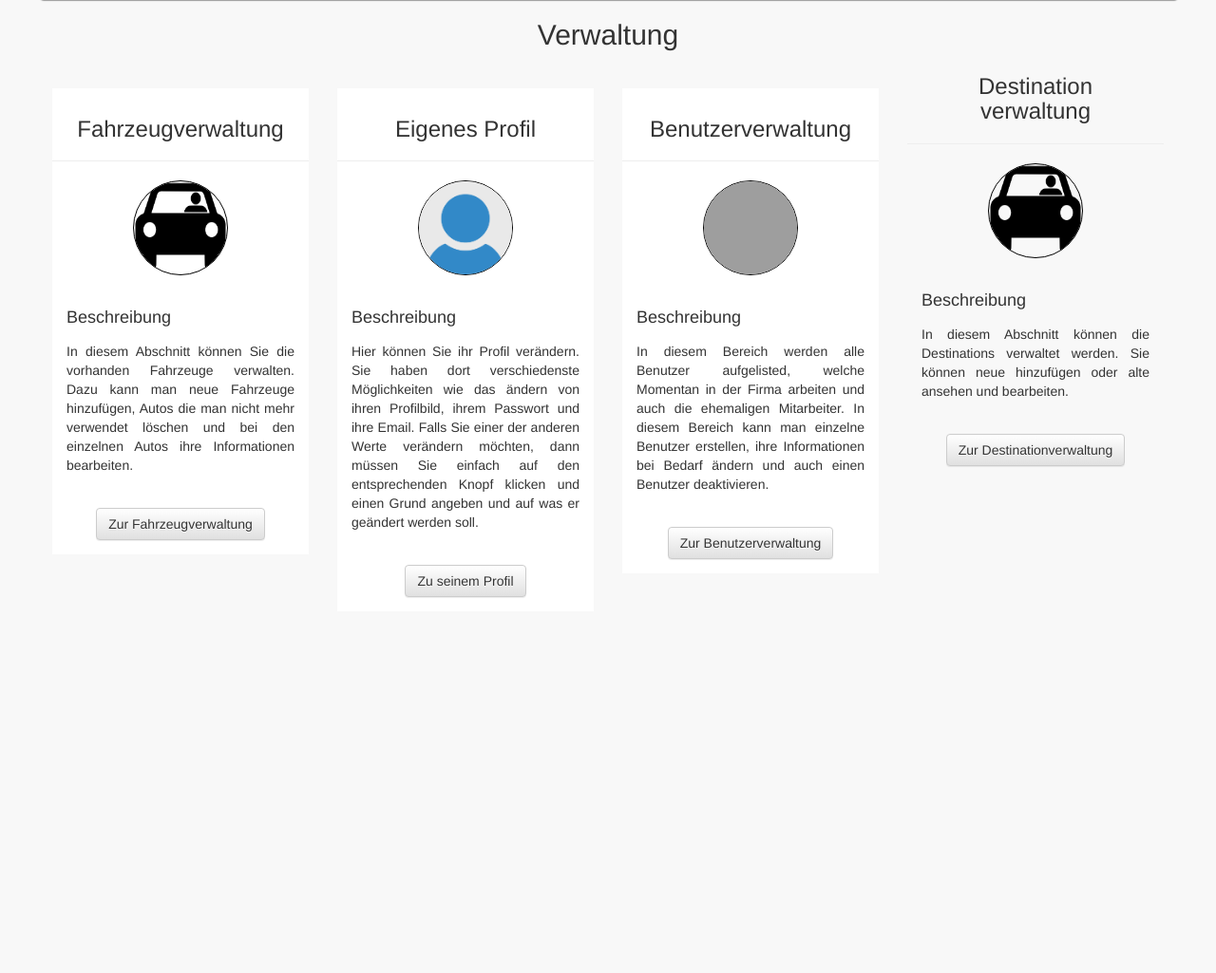
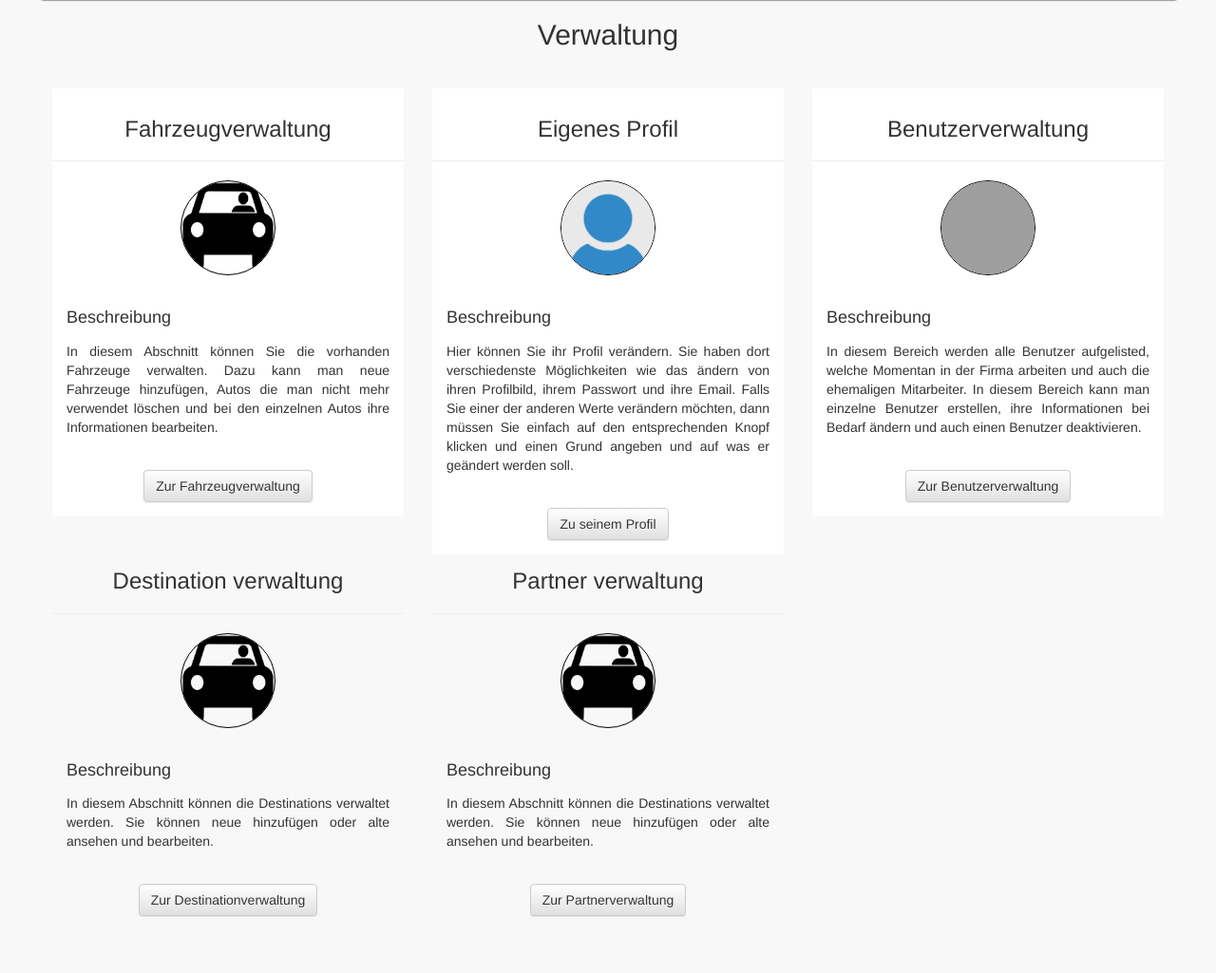
Before and after one commit to sleepingsociety/transfer-zurich, a PHP site: page /managment.php in a window 1280 px wide. Shown: the part 62-1087 px from the top of the page at 95% size. Before the commit the page ends 691 px from the top, so only its background shows below. Run offline with PHP 8.4, Linux system fonts and the light colour scheme; the visitor is signed in with stand-in values (Sample User, id 1); data that the repository does not hold is empty; some libraries are stand-ins or nearby versions; grey boxes are pictures that could not be loaded.

Commit message:
changed the managment page and added the include for the partner site wich lukas is doing

```diff
--- a/includes/destinationRow.php
+++ b/includes/destinationRow.php
@@ -1,4 +1,4 @@
-<div id="destinationRow" class="col-xs-12 col-sm-3 col-md-3 col-lg-3">
+<div id="destinationRow" class="col-xs-12 col-sm-4 col-md-4 col-lg-4">
     <div>
         <h3>Destination verwaltung</h3>
         <hr>
--- /dev/null
+++ b/includes/partnerRow.php
@@ -0,0 +1,15 @@
+
+<div id="partnerRow" class="col-xs-12 col-sm-4 col-md-4 col-lg-4">
+    <div>
+        <h3>Partner verwaltung</h3>
+        <hr>
+        <img src="img/vehicleImg.png" alt="Partner"/><br>
+        <h4>Beschreibung</h4>
+        <p>
+In diesem Abschnitt können die Destinations verwaltet werden.
+Sie können neue hinzufügen oder alte ansehen und bearbeiten.
+        </p>
+        <br>
+        <button class="btn btn-default" onClick="changePage('partner.php')">Zur Partnerverwaltung</button>
+    </div>
+</div>
--- a/includes/profileRow.php
+++ b/includes/profileRow.php
@@ -1,4 +1,4 @@
-<div id="profilRow" class="col-xs-12 col-sm-3 col-md-3 col-lg-3">
+<div id="profilRow" class="col-xs-12 col-sm-4 col-md-4 col-lg-4">
     <div>
         <h3>Eigenes Profil</h3>
         <hr>
--- a/includes/usersRow.php
+++ b/includes/usersRow.php
@@ -1,4 +1,4 @@
-<div id="usersRow" class="col-xs-12 col-sm-3 col-md-3 col-lg-3">
+<div id="usersRow" class="col-xs-12 col-sm-4 col-md-4 col-lg-4">
     <div>
         <h3>Benutzerverwaltung</h3>
         <hr>
--- a/includes/vehicleRow.php
+++ b/includes/vehicleRow.php
@@ -1,4 +1,4 @@
-<div id="vehicleRow" class="col-xs-12 col-sm-3 col-md-3 col-lg-3">
+<div id="vehicleRow" class="col-xs-12 col-sm-4 col-md-4 col-lg-4">
     <div>
         <h3>Fahrzeugverwaltung</h3>
         <hr>
--- a/managment.php
+++ b/managment.php
@@ -10,7 +10,7 @@ if ($connection->connect_error) {
     die("Connection failed: " . $connection->connect_error);
 }
 
-if(!isset($_SESSION)){
+if (!isset($_SESSION)) {
     session_start();
 }
 
@@ -68,7 +68,8 @@ if (!$_SESSION["login"]) header('Location: /index.php');
                             </button>
                         </div>
                         <div class="collapse navbar-collapse" id="bs-example-navbar-collapse-1">
-                                <a href="adminOverview.php"><img src="img/atap-logo.png" class="img-nav img-responsive" id="imgLogo"></a>
+                            <a href="adminOverview.php"><img src="img/atap-logo.png" class="img-nav img-responsive"
+                                                             id="imgLogo"></a>
                             <ul class="nav navbar-nav navbar-right">
                                 <li><a href="adminOverview.php">Auftragsverwaltung</a></li>
                                 <li class="active"><a href="managment.php">Verwaltung</a></li>
@@ -87,7 +88,13 @@ if (!$_SESSION["login"]) header('Location: /index.php');
                         include_once 'includes/vehicleRow.php';
                         include_once 'includes/profileRow.php';
                         include_once 'includes/usersRow.php';
+
+                        ?>
+                    </div>
+                    <div class="row">
+                        <?php
                         include_once 'includes/destinationRow.php';
+                        include_once 'includes/partnerRow.php'
                         ?>
                     </div>
                 </div>
```
Lines whose indentation alone changed are shown as unchanged.
